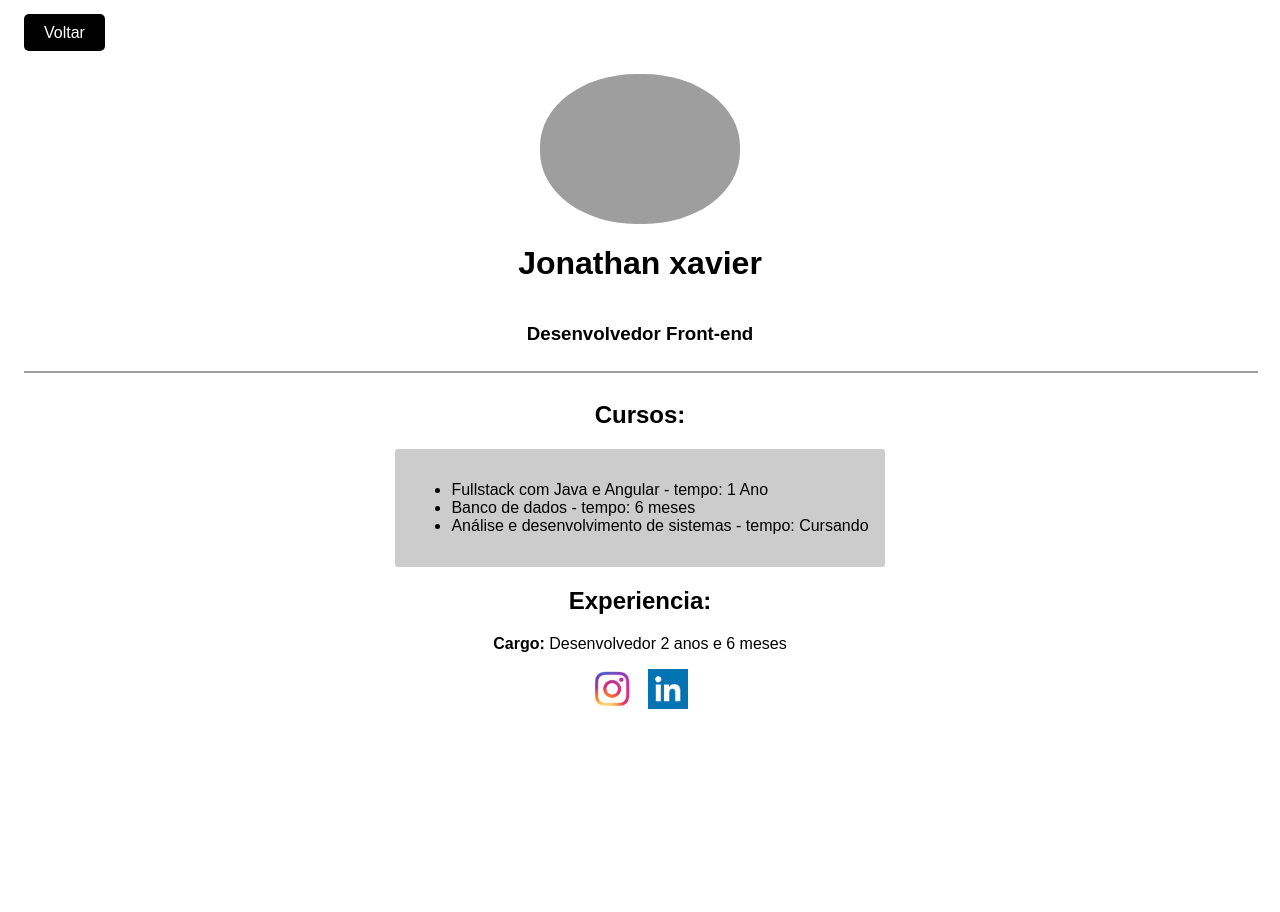
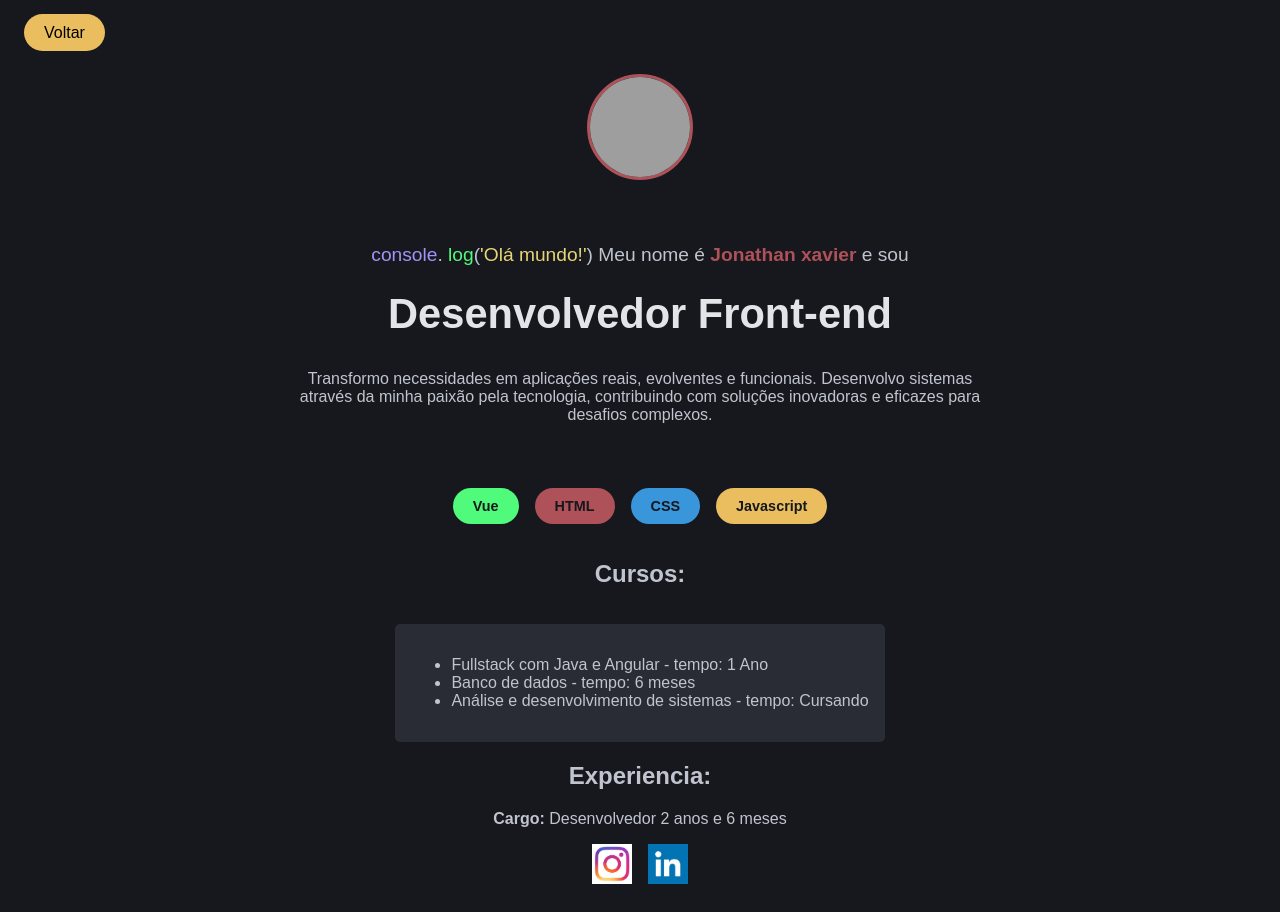
Before and after one commit to jonathan-xavier/treinaweb-curriculo, a plain HTML site: page curriculo.html in a window 1280 px wide. Before the commit the page ends 800 px from the top, so only its background shows below. Drawn offline with Linux system fonts and the light colour scheme; grey boxes are pictures that could not be loaded.

Commit message:
melhorando layout

```diff
--- a/curriculo.html
+++ b/curriculo.html
@@ -1,33 +1,37 @@
 <!DOCTYPE html>
 <html lang="en">
   <head>
-        <meta charset="UTF-8">
-        <meta name="viewport" content="width=device-width, initial-scale=1.0">
+    <meta charset="UTF-8" />
+    <meta name="viewport" content="width=device-width, initial-scale=1.0" />
     <title>Document</title>
     <style>
-            body{
+      body {
         padding: 1rem;
         font-family: Arial, Helvetica, sans-serif;
+        background-color: #16181d;
+        color: #c0c4ce;
       }
-            .profile{
-                border-radius: 48%;
-                width: 200px;
-                height: 150px;
+      .profile {
+        border-radius: 50%;
+        width: 100px;
+        height: 100px;
+        border: 3px solid #af5159;
       }
 
-            img{
+      img {
         width: 40px;
+        height: 40px;
       }
 
-            .button{
-                background-color: black;
+      .button {
+        background-color: #eabd5f;
         padding: 10px 20px;
-                border-radius: 5px;
-                color: white;
+        border-radius: 2rem;
+        color: black;
         text-decoration: none;
       }
 
-            .container{
+      .container {
         display: flex;
         flex-direction: column;
         justify-content: center;
@@ -36,36 +40,131 @@
         margin-top: 2rem;
       }
 
-            hr{
-                border: 1px solid  #9f9f9f;
-                width: 100%;
+      .cursos {
+        margin-top: 1rem;
+        background-color: #292C34;
+        padding: 1rem;
+        border-radius: 5px;
       }
 
-            .cursos{
-                background-color: #ccc;
-                padding: 1rem;
-                border-radius: .2rem;
-            }
-
-            .social{
+      .social {
         margin-top: 1rem;
         display: flex;
         flex-direction: row;
         gap: 1rem;
+      }
+
+      .title {
+        margin-top: 2rem;
+        font-size: 1.2rem;
+        color: #c0c4ce;
+      }
+
+      .name {
+        color: #af5159;
+        font-weight: 700;
+      }
+
+      .profession {
+        margin-top: 1.5rem;
+        font-size: 2.6rem;
+        font-weight: bold;
+        color: #e2e4e8;
+        margin-bottom: 1rem;
+      }
+      .console {
+        color: #a393f9;
+      }
+      .log {
+        color: #50fa7b;
+      }
+      .ola-mundo {
+        color: #e6d478;
+      }
+
+      .text {
+        width: 700px;
+        text-align: center;
+      }
+
+      .skill {
+
+        display: flex;
+        flex-direction: row;
+        gap: 1rem;
+        font-size: 0.9rem;
+        margin-top: 3rem;
+        margin-bottom: 1rem;
+      }
+
+      .vue {
+        padding: 10px 20px;
+        background-color: #50fa7b;
+        color: #16181d;
+        font-weight: bold;
+        border-radius: 1.5rem;
+      }
+      .html {
+        padding: 10px 20px;
+        background-color: #af5159;
+        color: #16181d;
+        font-weight: bold;
+        border-radius: 1.5rem;
+      }
+      .css {
+        padding: 10px 20px;
+        background-color: #3996db;
+        color: #16181d;
+        font-weight: bold;
+        border-radius: 1.5rem;
+      }
+      .javascript {
+        padding: 10px 20px;
+        background-color: #eabd5f;
+        color: #16181d;
+        font-weight: bold;
+        border-radius: 1.5rem;
+      }
+
+      .presentetion{
+        margin-top: 4rem;
       }
     </style>
   </head>
   <body>
     <a class="button" href="index.html">Voltar</a>
     <div class="container">
-            <img class="profile" src="https://github.com/jonathan-xavier.png"  alt="">
-            <h1>Jonathan xavier</h1>
-            <h3>Desenvolvedor Front-end</h3>
-            <hr/>
+      <img
+        class="profile"
+        src="https://github.com/jonathan-xavier.png"
+        alt=""
+      />
+
+      <div class="presentetion">
+        <span class="title"
+          ><span class="console">console</span>.
+          <span class="log">log</span>(<span class="ola-mundo"
+            >'Olá mundo!'</span
+          >) Meu nome é <span class="name">Jonathan xavier</span> e sou</span
+        >
+      </div>
+      <span class="profession">Desenvolvedor Front-end</span>
+
+      <p class="text">
+        Transformo necessidades em aplicações reais, evolventes e funcionais.
+        Desenvolvo sistemas através da minha paixão pela tecnologia,
+        contribuindo com soluções inovadoras e eficazes para desafios complexos.
+      </p>
+      <div class="skill">
+        <span class="vue">Vue</span>
+        <span class="html">HTML</span>
+        <span class="css">CSS</span>
+        <span class="javascript">Javascript</span>
+      </div>
+
       <h2>Cursos:</h2>
       <div class="cursos">
-
-                <ul >
+        <ul>
           <li>Fullstack com Java e Angular - tempo: 1 Ano</li>
           <li>Banco de dados - tempo: 6 meses</li>
           <li>Análise e desenvolvimento de sistemas - tempo: Cursando</li>
@@ -79,13 +178,12 @@
 
       <div class="social">
         <a href="https://www.instagram.com/" target="_blank">
-                    <img src="assets/instagra.jpeg" alt="">
+          <img src="assets/instagra.jpeg" alt="" />
         </a>
         <a href="https://br.linkedin.com/" target="_blank">
-                    <img src="assets/linkedin.png" alt="">
+          <img src="assets/linkedin.png" alt="" />
         </a>
       </div>
     </div>
-
   </body>
 </html>
```
Also changed, not shown: index.html (+2 -2 lines), js/index.js (added). Lines whose indentation alone changed are shown as unchanged.
